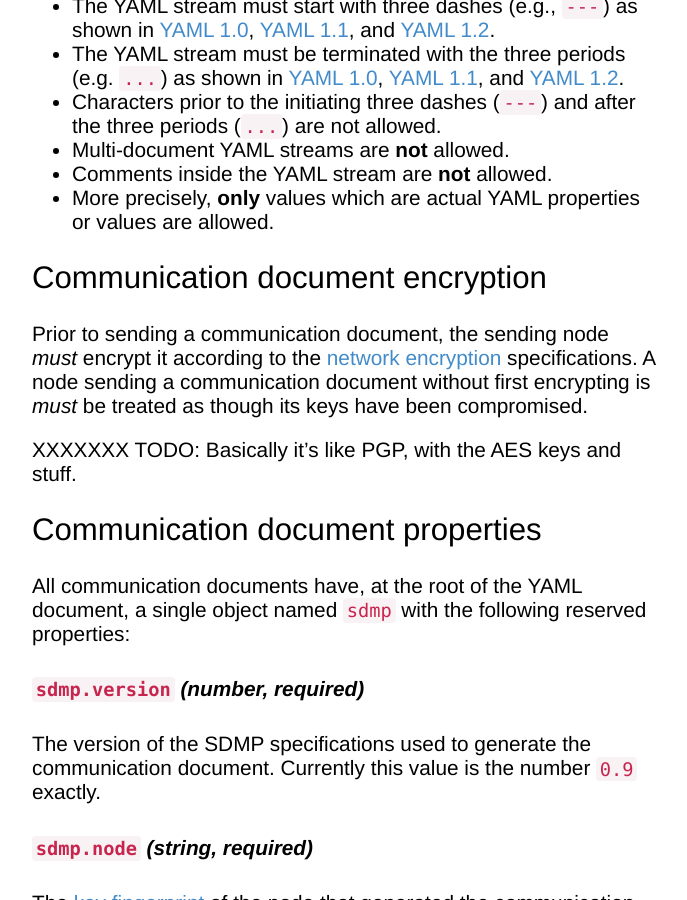
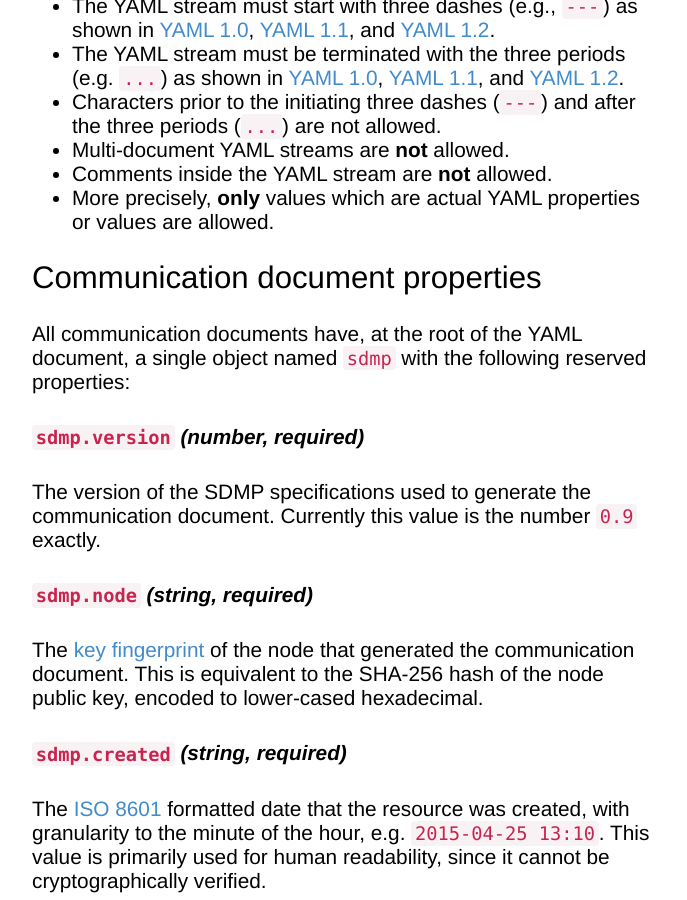
Before and after one commit to sdmp/sdmp.github.io, a Jekyll site: the page built from docs/communication/index.md, in a window 1280 px wide and 900 px high, scrolled down 746 px. Shown: the whole window, without its empty margins (296-983 px from the left). Built offline with Jekyll 4.4.1, drawn with Linux system fonts in a browser that asks for light colours; some of the changed text lies outside the part shown.

Commit message:
Specify network encryption later on in communication specs.

```diff
--- a/docs/communication/index.md
+++ b/docs/communication/index.md
@@ -25,15 +25,6 @@ by the [SYML specifications][syml], with the following additional restrictions:
 * Multi-document YAML streams are **not** allowed.
 * Comments inside the YAML stream are **not** allowed.
 * More precisely, **only** values which are actual YAML properties or values are allowed.
-
-## Communication document encryption
-
-Prior to sending a communication document, the sending node *must* encrypt it according to
-the [network encryption](../cryptography/#network-encryption) specifications. A node sending
-a communication document without first encrypting is *must* be treated as though its keys
-have been compromised.
-
-XXXXXXX TODO: Basically it's like PGP, with the AES keys and stuff.
 
 ## Communication document properties
 
```
Also changed, not shown: other parts of docs/communication/index.md (+3 -0 lines).
